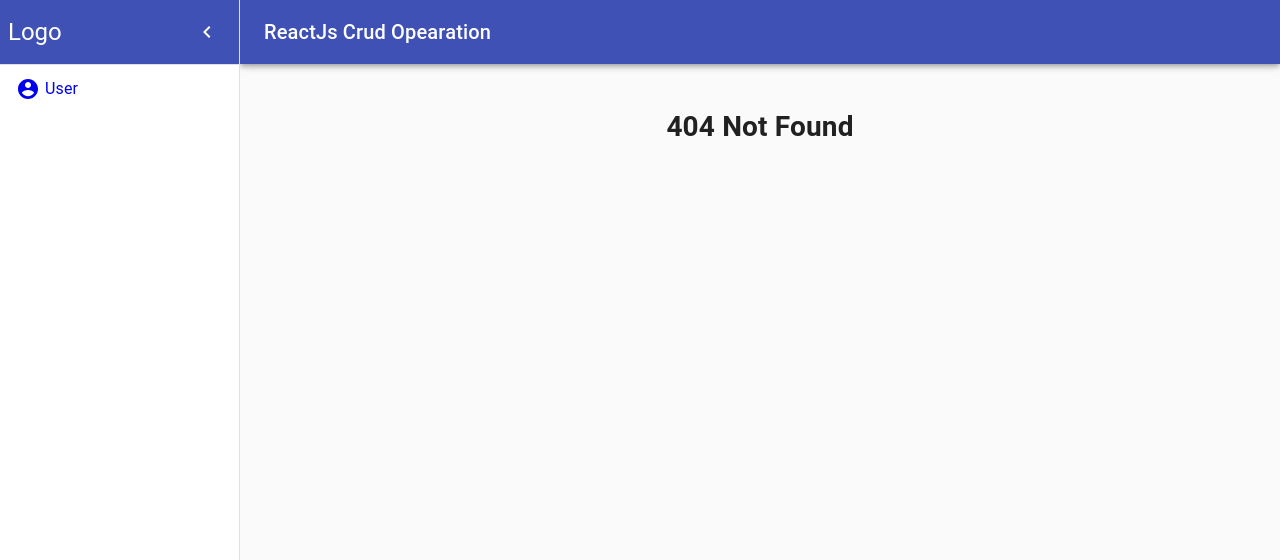
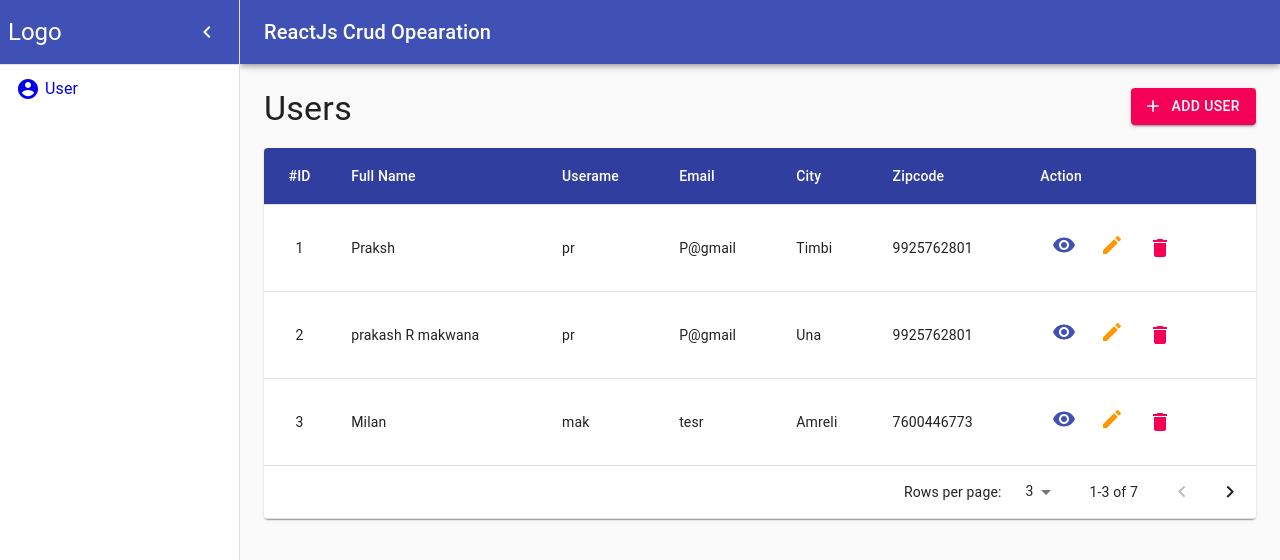
Before and after one commit to dhavalmakwana1998/react-crud, a React (Create React App) app: page / in a window 1280 px wide. Before the commit this address had no page. Shown: the top 560 px of the page. Built offline with nearby package versions, Linux system fonts and the light colour scheme; data requests are answered from the project's data file.

Commit message:
final working flow local

```diff
--- a/db.json
+++ b/db.json
@@ -41,16 +41,6 @@
       "id": 4
     },
     {
-      "name": "Rasilaben Rameshbhai Makvana",
-      "username": "rr",
-      "email": "dr",
-      "phone": "6356525696",
-      "website": "ola.org",
-      "city": "Amreli",
-      "bio": "BBB",
-      "id": 5
-    },
-    {
       "name": "Milan",
       "username": "mak",
       "email": "tesr",
@@ -59,6 +49,26 @@
       "city": "Amreli",
       "bio": "Test",
       "id": 6
+    },
+    {
+      "name": "prakash R makwana",
+      "username": "pr",
+      "email": "P@gmail",
+      "phone": "9925762801",
+      "website": "p.com",
+      "city": "Una",
+      "bio": "Bio",
+      "id": 7
+    },
+    {
+      "name": "Praksh",
+      "username": "pr",
+      "email": "P@gmail",
+      "phone": "9925762801",
+      "website": "p,com",
+      "city": "Timbi",
+      "bio": "Bio",
+      "id": 9
     }
   ]
 }
--- a/package.json
+++ b/package.json
@@ -30,6 +30,7 @@
     "start:dev": "concurrently \"npm start\" \"npm run json-server\"",
     "build": "react-scripts build",
     "test": "react-scripts test",
+    "server":"json-server --watch public/db.json --port=3001",
     "eject": "react-scripts eject"
   },
   "eslintConfig": {
--- a/src/App.js
+++ b/src/App.js
@@ -173,7 +173,7 @@ function App() {
           >
             <div className={classes.drawerHeader} />
             <Switch>
-              <Route exact path="/crud" component={User} />
+              <Route exact path="/" component={User} />
               <Route exact path="/user" component={User} />
               <Route exact path="/user/add" component={UserAdd} />
               <Route exact path="/user/edit/:id" component={UserEdit} />
--- a/src/component/User.jsx
+++ b/src/component/User.jsx
@@ -58,17 +58,17 @@ function User() {
 
   const loadUser = async () => {
     const res = await axios.get(packageJson.apiUrl);
-
     const user = res.data.reverse();
     setTimeout(() => {
       setUsers(user);
-    }, 3000);
+    }, 2000);
   };
 
   const deleteUser = async (id) => {
     setOpen(false);
     const res = await axios.delete(packageJson.apiUrl + id);
     setConfirmdDeleteId(null);
+    setUsers([]);
     loadUser();
   };
 
@@ -93,7 +93,7 @@ function User() {
   return (
     <>
       {users.length ? (
-        <div>
+        <>
           <Grid container>
             <Grid container spacing={3} style={{ marginBottom: "6px" }}>
               <Grid item xs={12} sm={6}>
@@ -232,6 +232,7 @@ function User() {
                   {!users.length ? (
                     <></>
                   ) : (
+                    <TableRow>
                       <TablePagination
                         rowsPerPageOptions={[3, 5, 7, 10, 15, 20]}
                         count={users.length}
@@ -240,12 +241,13 @@ function User() {
                         onPageChange={handleChangePage}
                         onRowsPerPageChange={handleChangeRowsPerPage}
                       />
+                    </TableRow>
                   )}
                 </TableBody>
               </Table>
             </TableContainer>
           </Grid>
-        </div>
+        </>
       ) : (
         <SkeletonTable />
       )}
--- a/src/component/UserAdd.jsx
+++ b/src/component/UserAdd.jsx
@@ -67,11 +67,7 @@ function UserAdd() {
           </Grid>
           <Grid item xs={12} sm={6}>
             <Box align="right">
-              <Link
-                onClicl={() => {
-                  history.goBack();
-                }}
-              >
+              <Link to={"/user"}>
                 <Button
                   color="secondary"
                   variant="contained"
--- a/src/component/UserEdit.jsx
+++ b/src/component/UserEdit.jsx
@@ -56,7 +56,7 @@ function UserEdit() {
   };
   const onSubmitHandle = async (event) => {
     event.preventDefault();
-    await axios.put(packageJson.apiUrl, users);
+    await axios.put(packageJson.apiUrl + id, users);
     history.push("/user");
   };
 
@@ -77,11 +77,7 @@ function UserEdit() {
             </Grid>
             <Grid item xs={12} sm={6}>
               <Box align="right">
-                <Link
-                  onClick={() => {
-                    history.goBack();
-                  }}
-                >
+                <Link to={"/user"}>
                   <Button
                     color="secondary"
                     variant="contained"
--- a/src/skeleton/SkeletonTable.jsx
+++ b/src/skeleton/SkeletonTable.jsx
@@ -6,7 +6,7 @@ const SkeletonTable = (props) => (
     width={1000}
     height={550}
     viewBox="0 0 1000 550"
-    backgroundColor="#827f90"
+    backgroundColor="#d9d9d9"
     foregroundColor="#e3e3e3"
     {...props}
   >
```
Also changed, not shown: src/alert/AlertMessage.js (added, +19 -0 lines). Lines whose indentation alone changed are shown as unchanged.
